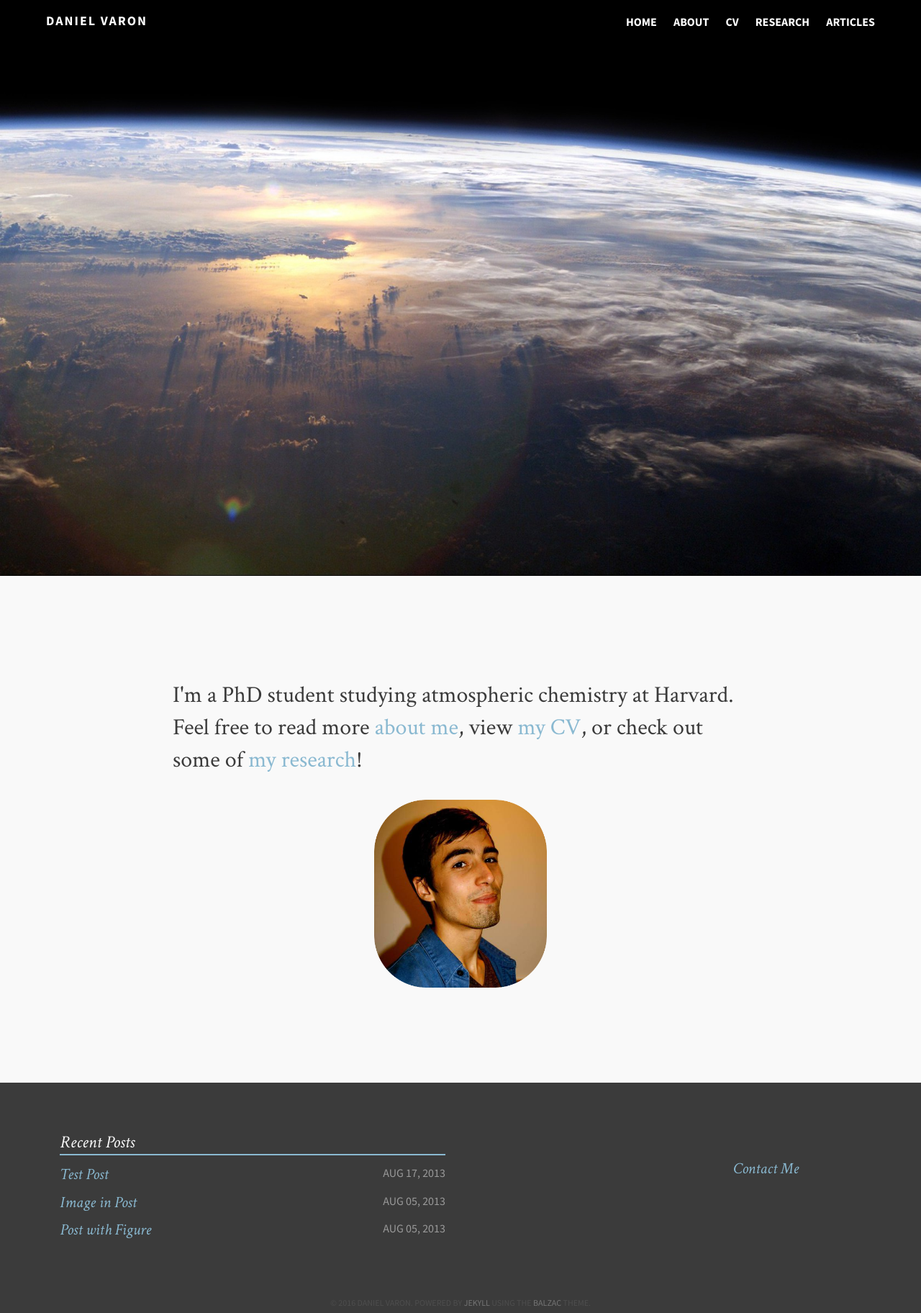
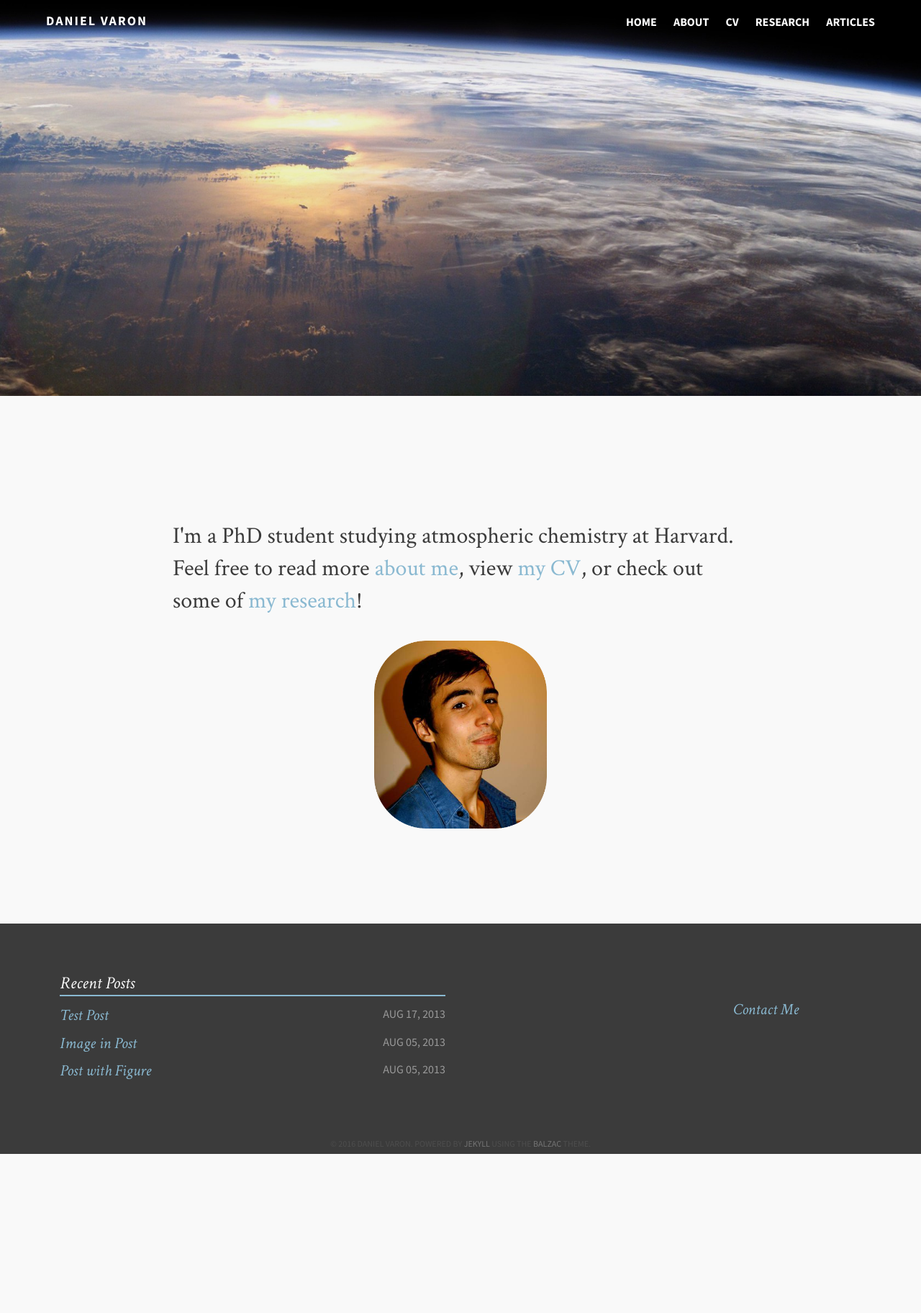
Before and after one commit to djvaron/djvaron.github.io, a Jekyll site: the page built from index.md, in a window 1280 px wide. Shown: the whole page at 72% size. Built offline with Jekyll 4.4.1, drawn with Linux system fonts in a browser that asks for light colours; after the commit the page ends 1603 px from its top, so only the background shows below that.

Commit message:
Update home.html

```diff
--- a/_layouts/home.html
+++ b/_layouts/home.html
@@ -1,13 +1,18 @@
 {% include head.html %}
 
-<span class="banner_h">
+<section class="article">
+  <div class="overlay overlay-lighter"></div>
+  <div class="featured-image" style="background-image: url({{ site.url }}/images/atmosphere.jpg)"></div>
+</section>
+
+<!-- <span class="banner_h">
     <img src="images/atmosphere.jpg" alt="banner" />
         <style>
         * {margin:0; padding: 0;}
         .banner_h {display: block; width: 100%;}
         .banner_h img {width:100%}
         </style>
-</span>
+</span> -->
 
     <div id='bump'>
         <section class="article archive">
```
